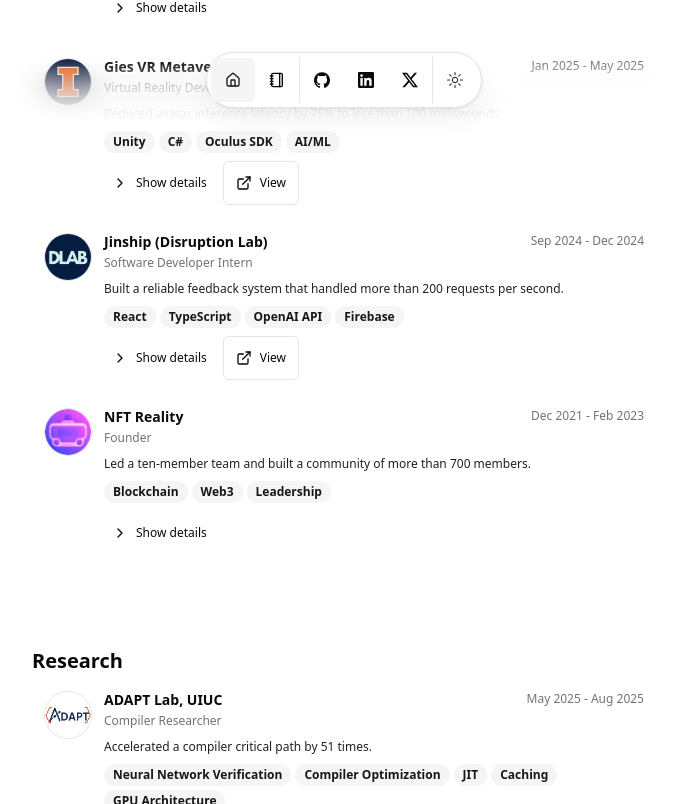
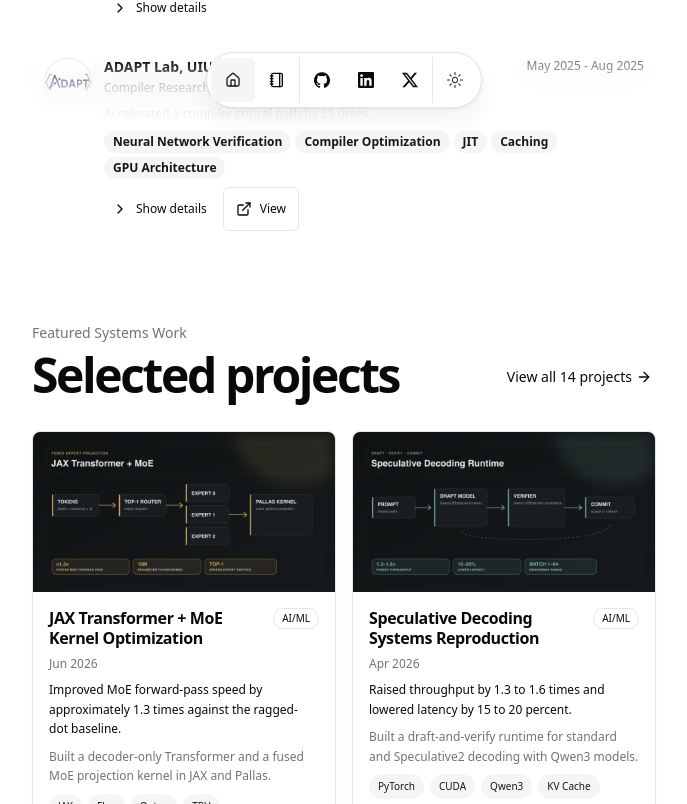
Before and after one commit to GoyalIshaan/personal-website, a Next.js app: page / in a window 1280 px wide. Shown: the part 676-1480 px from the top of the page, without its empty margins (296-983 px from the left). Built offline with nearby package versions, Linux system fonts and the light colour scheme.

Commit message:
Consolidate work experience

```diff
--- a/app/page.tsx
+++ b/app/page.tsx
@@ -105,34 +105,6 @@ export default function Page() {
                 period={`${work.start} - ${work.end ?? "Present"}`}
                 summary={work.summary}
                 description={work.description}
-              />
-            </BlurFade>
-          ))}
-        </div>
-      </section>
-
-      <section id="research" aria-labelledby="research-title">
-        <div className="flex min-h-0 flex-col gap-y-1">
-          <BlurFade delay={BLUR_FADE_DELAY * 2}>
-            <h2 id="research-title" className="text-xl font-bold">
-              Research
-            </h2>
-          </BlurFade>
-          {DATA.research.map((research, id) => (
-            <BlurFade
-              key={research.company}
-              delay={BLUR_FADE_DELAY * 2.2 + Math.min(id, 3) * 0.02}
-            >
-              <ResumeCard
-                logoUrl={research.logoUrl}
-                altText={research.company}
-                title={research.company}
-                subtitle={research.title}
-                href={research.href}
-                badges={research.badges}
-                period={`${research.start} - ${research.end ?? "Present"}`}
-                summary={research.summary}
-                description={research.description}
               />
             </BlurFade>
           ))}
--- a/data/resume.tsx
+++ b/data/resume.tsx
@@ -127,50 +127,6 @@ export const DATA = {
       description:
         "Built production audio ML systems across music search, stem separation, and on-device inference alongside Spotify's former Head of Innovation. Created an end-to-end ETL pipeline for 1M+ songs, optimized BS-RoFormer to 9.65 average SDR on MUSDB18 with sparse attention and quantization, and built agentic workflows that reduced manual intervention by 60% while accelerating tasks by 2.5x.",
     },
-    {
-      company: "Gies VR Metaverse (Gies School of Business, UIUC)",
-      href: "https://business.illinois.edu/",
-      badges: ["Unity", "C#", "Oculus SDK", "AI/ML"],
-      location: "Champaign, IL",
-      title: "Virtual Reality Developer Intern",
-      logoUrl: "/uiucLogo.png",
-      start: "Jan 2025",
-      end: "May 2025",
-      summary:
-        "Reduced avatar inference latency by 75% to less than 100 milliseconds.",
-      description:
-        "Coordinated with a six-member interdisciplinary team to build immersive 3D learning environments in Unity and Blender. Optimized the AI-driven avatar pipeline, reducing end-to-end inference latency by 75% to sub-100 ms and cutting operational costs by 50% through dynamic model serving and resource scaling.",
-    },
-    {
-      company: "Jinship (Disruption Lab)",
-      badges: ["React", "TypeScript", "OpenAI API", "Firebase"],
-      href: "https://disruptionlab.org/",
-      location: "Remote",
-      title: "Software Developer Intern",
-      logoUrl: "/dLab.jpg",
-      start: "Sep 2024",
-      end: "Dec 2024",
-      summary:
-        "Built a reliable feedback system that handled more than 200 requests per second.",
-      description:
-        "Led a Firebase Firestore feedback system sustaining 200+ requests per second with sub-100 ms write latency and 100% data reliability. Built real-time React and TypeScript analytics dashboards for session duration, drop-off rates, and other product metrics.",
-    },
-    {
-      company: "NFT Reality",
-      badges: ["Blockchain", "Web3", "Leadership"],
-      location: "Remote",
-      title: "Founder",
-      logoUrl: "/nftReality.jpeg",
-      start: "Dec 2021",
-      end: "Feb 2023",
-      summary:
-        "Led a ten-member team and built a community of more than 700 members.",
-      description:
-        "Launched a VR-based NFT marketplace, managed a ten-member team, and built a community of 700+ members. Designed smart contracts, developed the full-stack application, established partnerships, and led the product from concept through launch.",
-    },
-  ],
-
-  research: [
     {
       company: "ADAPT Lab, UIUC",
       href: "https://arxiv.org/pdf/2507.20055",
```
Also changed, not shown: scripts/quality-check.mjs (+24 -1 lines).
